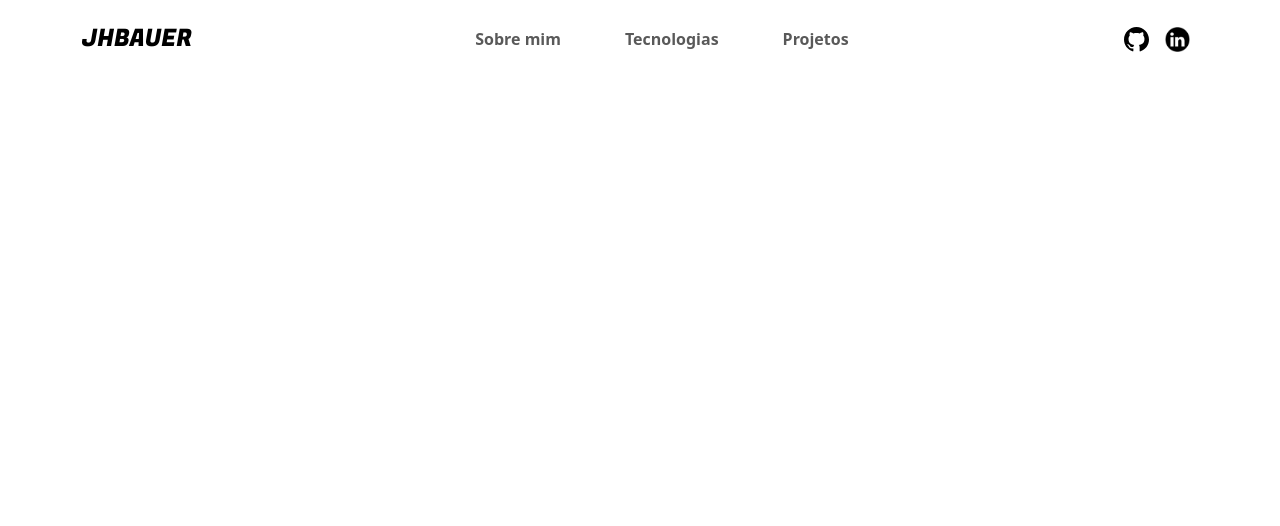
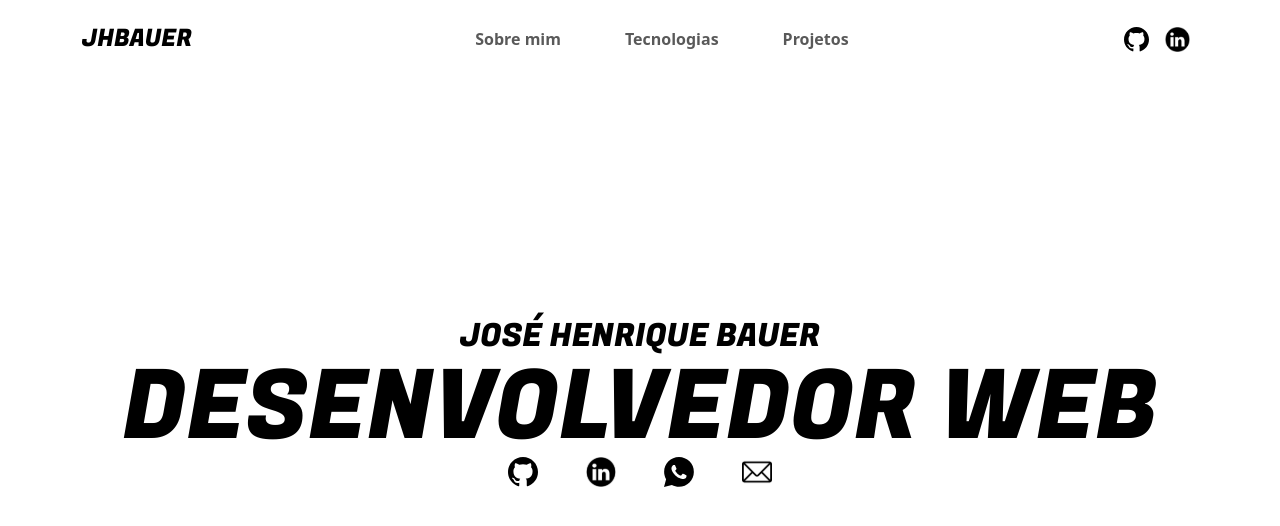
Before and after one commit to josebauer/new-portfolio, a Next.js app: page / in a window 1280 px wide. Shown: the top 526 px of the page. Built offline with nearby package versions, Linux system fonts and the light colour scheme.

Commit message:
Cria componente de Section e ajusta header
- Adiciona componente firstSection;
- Adiciona icone de email e telefone;
- Ajusta estilos do header e estilos globais;

```diff
--- a/src/app/globals.scss
+++ b/src/app/globals.scss
@@ -10,3 +10,7 @@ body {
   max-width: 100vw;
   overflow-x: hidden;
 }
+
+section {
+  min-height: 100vh;
+}
--- a/src/app/layout.tsx
+++ b/src/app/layout.tsx
@@ -1,7 +1,7 @@
 import "./globals.scss";
 import "bootstrap/dist/css/bootstrap.min.css";
 
-import { Fugaz_One, Geist, Geist_Mono } from "next/font/google"
+import { Fugaz_One } from "next/font/google"
 
 import Header from "@/components/header/Header";
 import type { Metadata } from "next";
@@ -11,9 +11,8 @@ const fugazOne = Fugaz_One({
   weight: '400'
 })
 
-
 export const metadata: Metadata = {
-  title: "Portfólio",
+  title: "Portfólio | José H Bauer",
   description: "Projetos - José H Bauer",
 };
 
--- a/src/app/page.tsx
+++ b/src/app/page.tsx
@@ -1,6 +1,9 @@
+import FirstSection from "@/components/firstSection/FirstSection";
+
 export default function Home() {
   return (
-    <>
-    </>
+    <main>
+      <FirstSection />
+    </main>
   )
 }
--- /dev/null
+++ b/src/components/firstSection/FirstSection.tsx
@@ -0,0 +1,29 @@
+import { Container } from "react-bootstrap";
+import styles from "./firstSection.module.scss";
+import Image from "next/image";
+import Link from "next/link";
+
+export default function FirstSection() {
+  return (
+    <section className="d-flex align-items-center justify-content-center">
+      <Container className="d-flex flex-column justify-content-center align-items-center">
+        <p className={styles.name}>JOSÉ HENRIQUE BAUER</p>
+        <p className={styles.title}>DESENVOLVEDOR WEB</p>
+        <Container className="d-flex gap-3 gap-sm-4 gap-md-5 justify-content-center align-items-center">
+          <Link className={styles.contactIcon} target="_blank" href="https://github.com/josebauer" >
+            <Image src="/icons/github-logo.svg" alt="GitHub Logo" width={30} height={30} />
+          </Link>
+          <Link className={styles.contactIcon} target="_blank" href="https://linkedin.com/in/jose-henrique-bauer/">
+            <Image src="/icons/linkedIn-logo-black.svg" alt="LinkedIn Logo" width={30} height={30} />
+          </Link>
+          <Link className={styles.contactIcon} href="tel:(47) 9 9759-4781">
+            <Image src="/icons/phone.svg" alt="Ícone Telefone" width={30} height={30} />
+          </Link>
+          <Link className={styles.contactIcon} href="mailto:josebauer.dev@gmail.com">
+            <Image src="/icons/email-icon.svg" alt="Ícone email" width={30} height={30} />
+          </Link>
+        </Container>
+      </Container>
+    </section>
+  )
+}
--- /dev/null
+++ b/src/components/firstSection/firstSection.module.scss
@@ -0,0 +1,88 @@
+.title {
+  font-family: 'Fugaz One';
+  font-size: 2rem;
+  line-height: 2rem;
+}
+
+.title,
+.name {
+  font-family: 'Fugaz One';
+  color: #000;
+  margin: 0;
+  text-align: center;
+}
+
+.name {
+  font-size: .75rem;
+}
+
+.contactIcon {
+  transition: .5s;
+
+  &:hover {
+    transform: scale(1.2);
+  }
+
+  img {
+    width: 20px;
+    height: 20px;
+  }
+}
+
+@media screen and (min-width: 480px) {
+  .title {
+    font-size: 2.5rem;
+    line-height: 2.5rem;
+  }
+
+  .name {
+    font-size: .75rem;
+  }
+}
+
+@media screen and (min-width: 768px) {
+  .title {
+    font-size: 4rem;
+    line-height: 4rem;
+  }
+
+  .name {
+    font-size: 1.5rem;
+  }
+
+  .contactIcon {
+    img {
+      width: 25px;
+      height: 25px;
+    }
+  }
+}
+
+@media screen and (min-width: 992px) {
+  .title {
+    font-size: 5rem;
+    line-height: 5rem;
+  }
+
+  .name {
+    font-size: 1.75rem;
+  }
+}
+
+@media screen and (min-width: 1200px) {
+  .title {
+    font-size: 6rem;
+    line-height: 6rem;
+  }
+
+  .name {
+    font-size: 2rem;
+  }
+
+  .contactIcon {
+    img {
+      width: 30px;
+      height: 30px;
+    }
+  }
+}
--- a/src/components/header/Header.tsx
+++ b/src/components/header/Header.tsx
@@ -4,7 +4,7 @@ import { Container, Nav, Navbar, NavbarBrand, NavbarCollapse, NavbarToggle, NavL
 
 export default function Header() {
   return (
-    <header>
+    <header className="fixed-top bg-white">
       <Navbar expand="lg" className="bg-body-primary p-3">
         <Container className="d-flex align-items-center">
           <NavbarBrand className={styles.logo} href="#">JHBAUER</NavbarBrand>
@@ -15,7 +15,7 @@ export default function Header() {
               <NavLink className={styles.navLink} href="#">Tecnologias</NavLink>
               <NavLink className={styles.navLink} href="#">Projetos</NavLink>
             </Nav>
-            <Nav className="d-flex flex-row align-items-center gap-2 gap-lg-0">
+            <Nav className={`${styles.navIcons} gap-2 gap-lg-0`} >
               <NavLink target="_blank" href="https://github.com/josebauer">
                 <Image src="/icons/github-logo.svg" alt="logo GitHub" width={25} height={25}/>
               </NavLink>
--- a/src/components/header/header.module.scss
+++ b/src/components/header/header.module.scss
@@ -8,3 +8,21 @@
 .navLink {
   font-weight: 600;
 }
+
+.navIcons {
+  display: flex;
+  flex-direction: row;
+  align-items: center;
+
+  border-top: 1px solid #000;
+  padding: 8px 0;
+  margin-top: 10px;
+}
+
+@media screen and (min-width: 992px) {
+  .navIcons {
+    border: none;
+    padding: 0;
+    margin: 0;
+  }
+}
```
Also changed, not shown: public/icons/email-icon.svg (added), public/icons/phone.svg (added).
